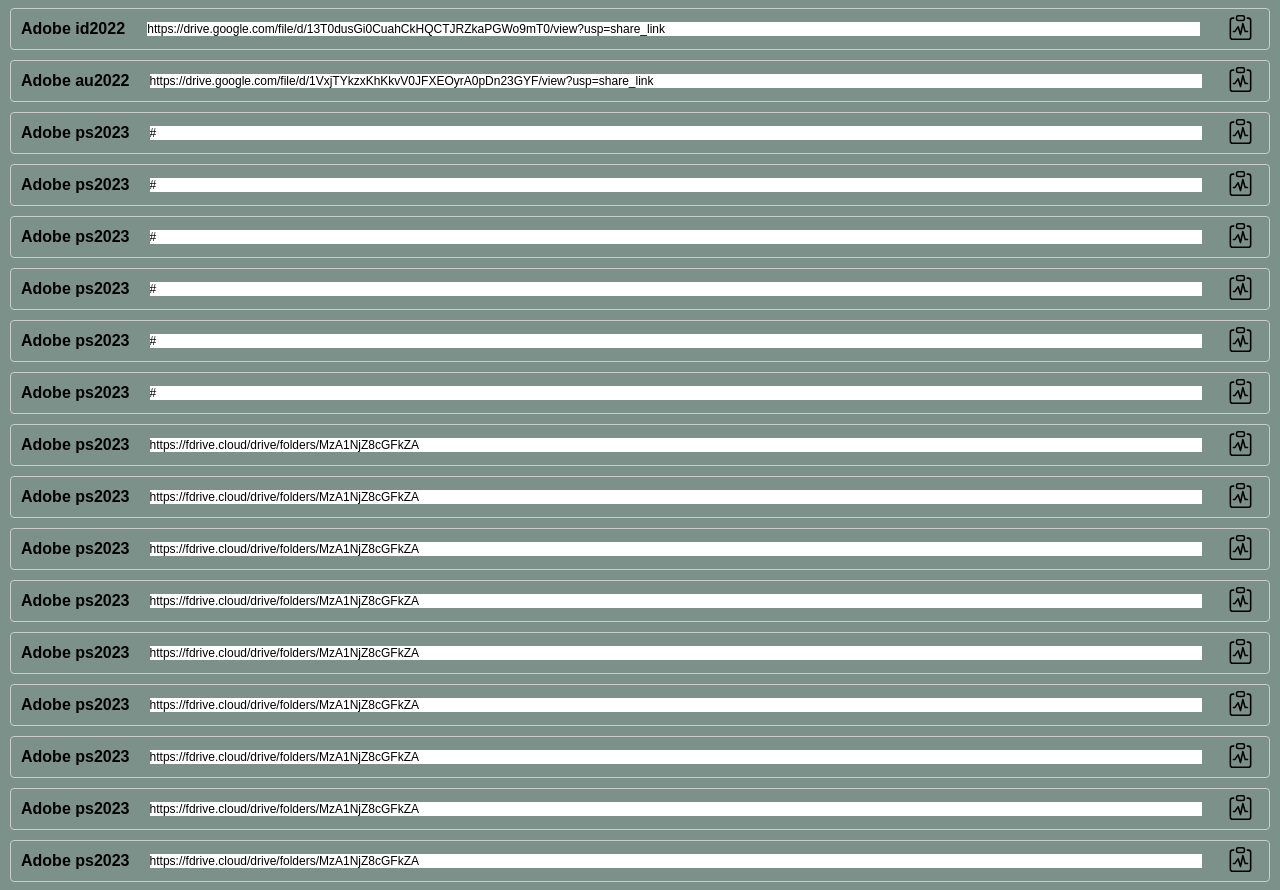
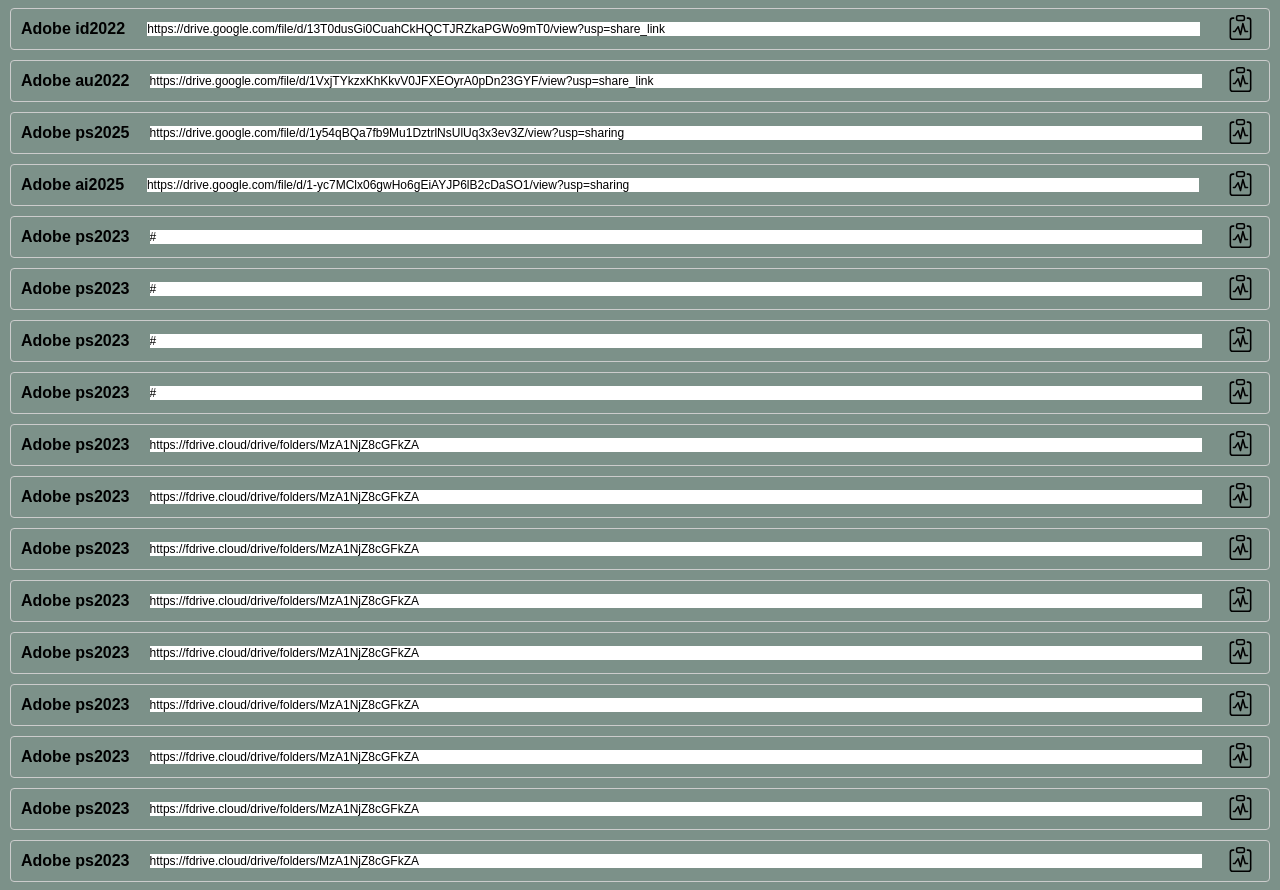
Before and after one commit to Souphathai74/PGcom, a plain HTML site: page index.html in a window 1280 px wide. Shown: the part 1112-2002 px from the top of the page. Drawn offline with Linux system fonts and the light colour scheme.

Commit message:
Update index.html

```diff
--- a/index.html
+++ b/index.html
@@ -314,8 +314,8 @@ li {
             </svg></button>
     </div>
     <div class="copy-container">
-        <h4>Adobe ps2023</h4>
-        <input type="text" value="#" class="copy-text">
+        <h4>Adobe ps2025</h4>
+        <input type="text" value="https://drive.google.com/file/d/1y54qBQa7fb9Mu1DztrlNsUlUq3x3ev3Z/view?usp=sharing" class="copy-text">
         <button onclick="copyText23()" class="copy-btn"><svg xmlns="http://www.w3.org/2000/svg" width="25" height="25"
                 fill="currentColor" class="bi bi-clipboard-pulse" viewBox="0 0 16 16">
                 <path fill-rule="evenodd"
@@ -323,8 +323,8 @@ li {
             </svg></button>
     </div>
     <div class="copy-container">
-        <h4>Adobe ps2023</h4>
-        <input type="text" value="#" id="copyInput24" class="copy-text">
+        <h4>Adobe ai2025</h4>
+        <input type="text" value="https://drive.google.com/file/d/1-yc7MClx06gwHo6gEiAYJP6lB2cDaSO1/view?usp=sharing" id="copyInput24" class="copy-text">
         <button onclick="copyText24()" class="copy-btn"><svg xmlns="http://www.w3.org/2000/svg" width="25" height="25"
                 fill="currentColor" class="bi bi-clipboard-pulse" viewBox="0 0 16 16">
                 <path fill-rule="evenodd"
```
